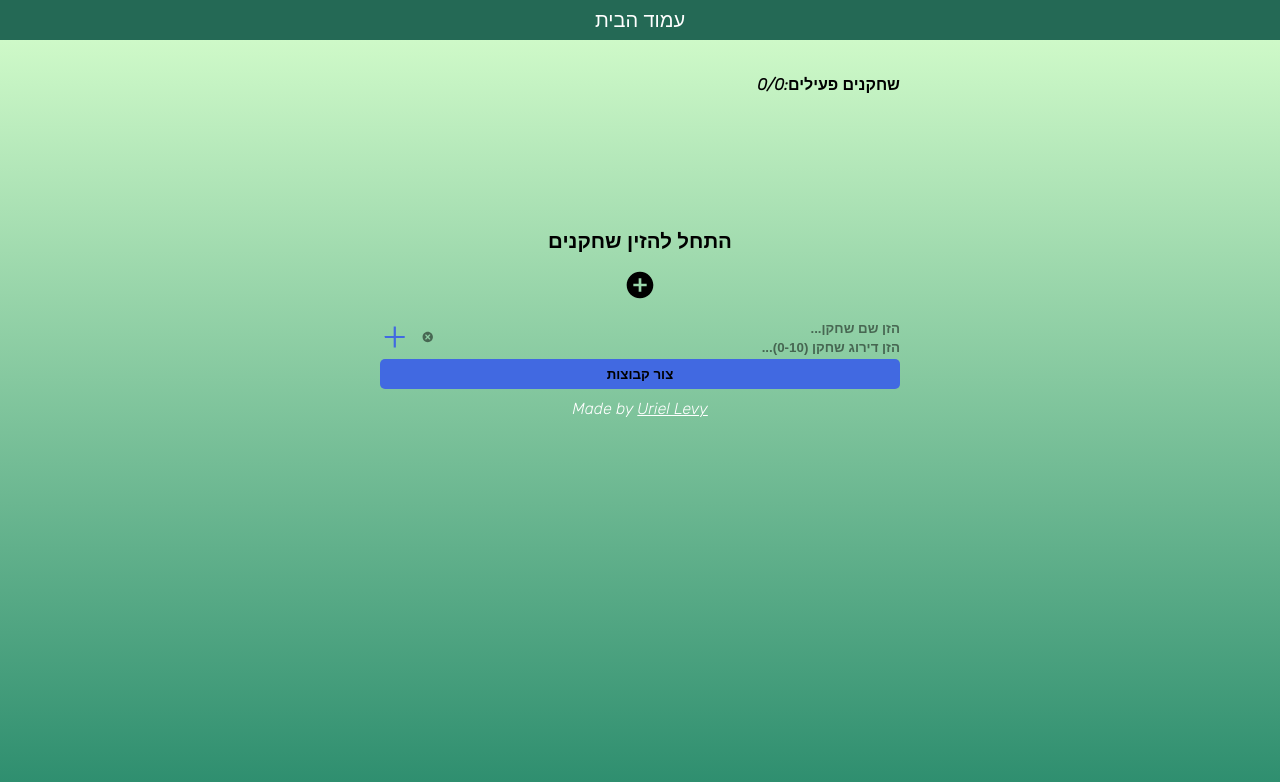
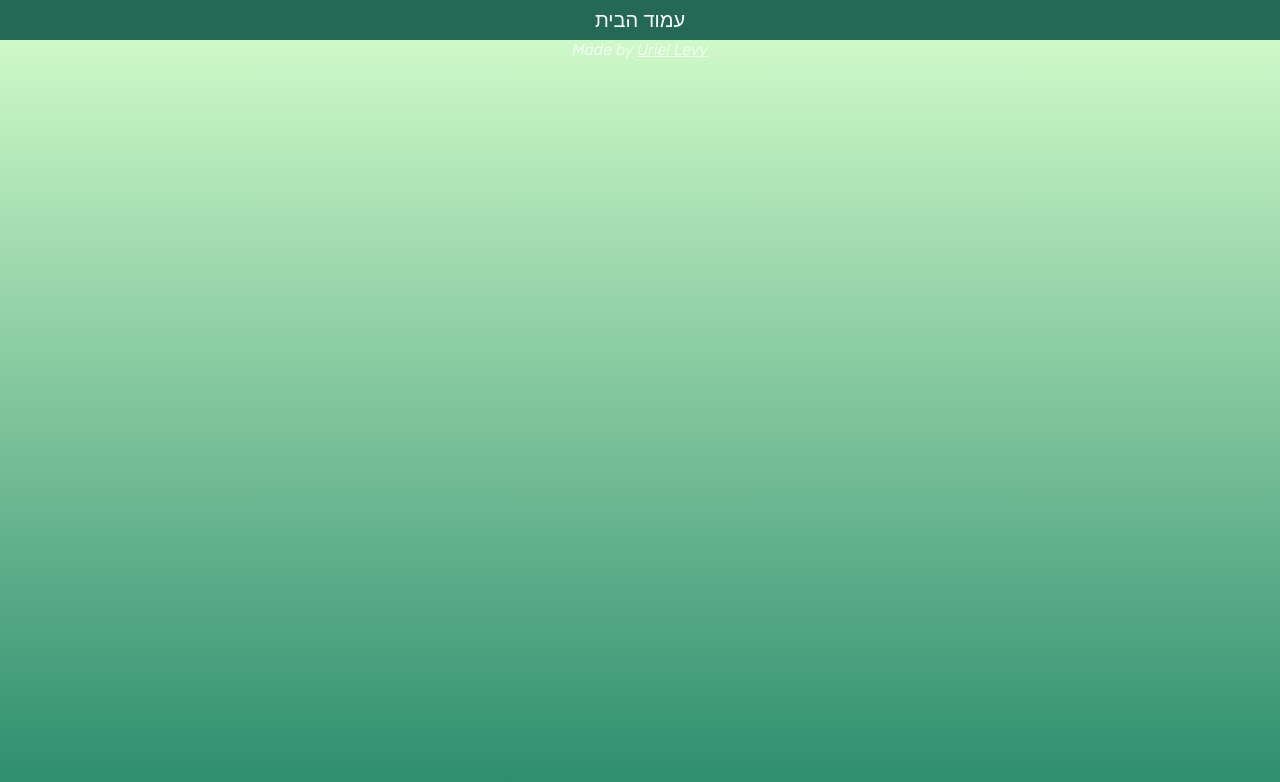
Before and after one commit to uriellevy/Teams-Generator, a React (Create React App) app: page / in a window 1280 px wide. Shown: the top 782 px of the page. Built offline with nearby package versions, Linux system fonts and the light colour scheme.

Commit message:
deploy name added

```diff
--- a/package.json
+++ b/package.json
@@ -1,6 +1,6 @@
 {
   "name": "teams-generator",
-  "homepage": "https://uriellevy.github.io.teams-generator/",
+  "homepage": "https://uriellevy.github.io/teams-generator",
   "version": "0.1.0",
   "private": true,
   "dependencies": {
--- a/src/App.tsx
+++ b/src/App.tsx
@@ -17,7 +17,7 @@ function App() {
           <NavigationBar />
           <AnimatePresence >
             <Routes>
-              <Route path="/" element={<Home />} />
+              <Route path="/teams-generator" element={<Home />} />
               <Route path="/teams" element={<Teams />} />
             </Routes>
           </AnimatePresence>
```
